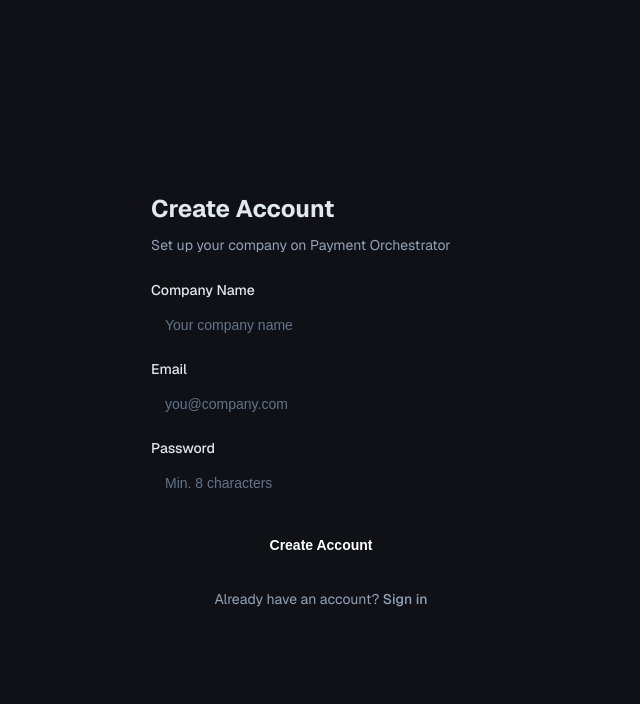
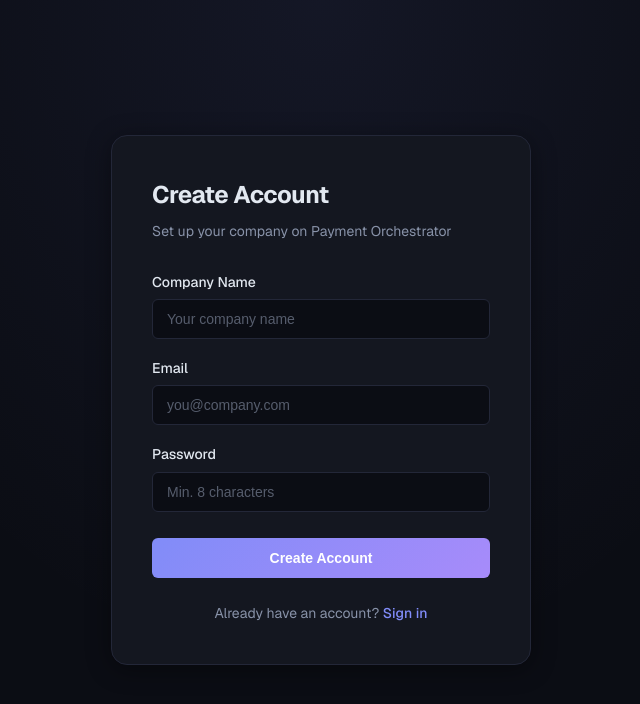
Before and after one commit to fakeplastique/payment-orchestrator, a Next.js app in the folder frontend/: page /signup in a window 1280 px wide. Shown: the top 704 px of the page, without its empty margins (319-959 px from the left). Built offline with nearby package versions, Linux system fonts and the light colour scheme; no server answers.

Commit message:
updating styles

```diff
--- a/frontend/src/app/(auth)/auth.module.scss
+++ b/frontend/src/app/(auth)/auth.module.scss
@@ -3,46 +3,51 @@
   align-items: center;
   justify-content: center;
   min-height: 100vh;
-  background: var(--bg);
+  background: var(--color-bg);
+  background-image:
+    radial-gradient(ellipse at 50% 0%, rgba(129, 140, 248, 0.08) 0%, transparent 60%);
 }
 
 .authForm {
-  background: var(--surface);
-  border: 1px solid var(--border);
-  border-radius: 12px;
+  background: var(--color-surface);
+  border: 1px solid var(--color-border);
+  border-radius: 16px;
   padding: 2.5rem;
   width: 100%;
   max-width: 420px;
+  box-shadow: var(--shadow-lg);
 
   h1 {
-    color: var(--text);
+    color: var(--color-text);
     font-size: 1.5rem;
-    margin-bottom: 0.5rem;
+    font-weight: 700;
+    letter-spacing: -0.02em;
+    margin-bottom: 0.375rem;
   }
 
   p.subtitle {
-    color: var(--text-muted, #94a3b8);
+    color: var(--color-text-muted);
     font-size: 0.875rem;
-    margin-bottom: 1.5rem;
+    margin-bottom: 1.75rem;
   }
 }
 
 .error {
-  background: rgba(239, 68, 68, 0.1);
-  border: 1px solid var(--danger);
-  color: var(--danger);
+  background: rgba(248, 113, 113, 0.08);
+  border: 1px solid rgba(248, 113, 113, 0.3);
+  color: var(--color-danger);
   padding: 0.75rem 1rem;
-  border-radius: 8px;
+  border-radius: var(--radius-sm);
   font-size: 0.875rem;
   margin-bottom: 1rem;
 }
 
 .field {
-  margin-bottom: 1rem;
+  margin-bottom: 1.125rem;
 
   label {
     display: block;
-    color: var(--text);
+    color: var(--color-text);
     font-size: 0.875rem;
     font-weight: 500;
     margin-bottom: 0.375rem;
@@ -50,21 +55,22 @@
 
   input {
     width: 100%;
-    padding: 0.625rem 0.875rem;
-    background: var(--bg);
-    border: 1px solid var(--border);
-    border-radius: 8px;
-    color: var(--text);
+    padding: 0.688rem 0.875rem;
+    background: var(--color-bg);
+    border: 1px solid var(--color-border);
+    border-radius: var(--radius-sm);
+    color: var(--color-text);
     font-size: 0.875rem;
     outline: none;
-    transition: border-color 0.2s;
+    transition: all var(--transition);
 
     &:focus {
-      border-color: var(--primary);
+      border-color: var(--color-primary);
+      box-shadow: 0 0 0 3px rgba(129, 140, 248, 0.15);
     }
 
     &::placeholder {
-      color: var(--text-muted, #64748b);
+      color: rgba(136, 146, 168, 0.6);
     }
   }
 }
@@ -72,34 +78,37 @@
 .submitBtn {
   width: 100%;
   padding: 0.75rem;
-  background: var(--primary);
+  background: linear-gradient(135deg, var(--color-primary), #a78bfa);
   color: #fff;
   border: none;
-  border-radius: 8px;
+  border-radius: var(--radius-sm);
   font-size: 0.875rem;
   font-weight: 600;
   cursor: pointer;
   margin-top: 0.5rem;
-  transition: opacity 0.2s;
+  transition: all var(--transition);
 
   &:hover {
-    opacity: 0.9;
+    filter: brightness(1.1);
+    box-shadow: 0 4px 16px rgba(129, 140, 248, 0.3);
   }
 
   &:disabled {
     opacity: 0.5;
     cursor: not-allowed;
+    filter: none;
+    box-shadow: none;
   }
 }
 
 .footer {
   text-align: center;
   margin-top: 1.5rem;
-  color: var(--text-muted, #94a3b8);
+  color: var(--color-text-muted);
   font-size: 0.875rem;
 
   a {
-    color: var(--primary);
+    color: var(--color-primary);
     text-decoration: none;
     font-weight: 500;
 
--- a/frontend/src/components/layout/Header.module.scss
+++ b/frontend/src/components/layout/Header.module.scss
@@ -4,14 +4,16 @@
   display: flex;
   align-items: center;
   justify-content: space-between;
-  padding: 0 24px;
-  background: var(--color-surface);
+  padding: 0 28px;
+  background: rgba(20, 23, 32, 0.8);
+  backdrop-filter: blur(12px);
   flex-shrink: 0;
 }
 
 .title {
   font-weight: 600;
   font-size: 15px;
+  letter-spacing: -0.01em;
 }
 
 .actions {
@@ -21,26 +23,44 @@
 }
 
 .status {
+  display: flex;
+  align-items: center;
+  gap: 6px;
   color: var(--color-success);
   font-size: 12px;
   font-weight: 500;
+
+  &::before {
+    content: '';
+    width: 6px;
+    height: 6px;
+    border-radius: 50%;
+    background: var(--color-success);
+    box-shadow: 0 0 8px rgba(52, 211, 153, 0.5);
+    animation: pulse 2s ease-in-out infinite;
+  }
+}
+
+@keyframes pulse {
+  0%, 100% { opacity: 1; }
+  50% { opacity: 0.5; }
 }
 
 .userInfo {
   font-size: 13px;
-  color: var(--text-muted, #94a3b8);
+  color: var(--color-text-muted);
   display: flex;
   align-items: center;
   gap: 8px;
 }
 
 .roleBadge {
-  background: var(--primary, #6366f1);
+  background: linear-gradient(135deg, var(--color-primary), #a78bfa);
   color: #fff;
   font-size: 10px;
   font-weight: 600;
   text-transform: uppercase;
-  padding: 2px 8px;
+  padding: 2px 10px;
   border-radius: 10px;
   letter-spacing: 0.5px;
 }
@@ -48,15 +68,17 @@
 .logoutBtn {
   background: transparent;
   border: 1px solid var(--color-border);
-  color: var(--text-muted, #94a3b8);
-  padding: 4px 12px;
-  border-radius: 6px;
+  color: var(--color-text-muted);
+  padding: 5px 14px;
+  border-radius: var(--radius-sm);
   font-size: 12px;
+  font-weight: 500;
   cursor: pointer;
-  transition: all 0.2s;
+  transition: all var(--transition);
 
   &:hover {
-    border-color: var(--danger, #ef4444);
-    color: var(--danger, #ef4444);
+    border-color: var(--color-danger);
+    color: var(--color-danger);
+    background: rgba(248, 113, 113, 0.08);
   }
 }
--- a/frontend/src/components/layout/Header.tsx
+++ b/frontend/src/components/layout/Header.tsx
@@ -10,7 +10,7 @@ export function Header() {
     <header className={styles.header}>
       <span className={styles.title}>Payment Orchestrator</span>
       <div className={styles.actions}>
-        <span className={styles.status}>Live</span>
+        {/* <span className={styles.status}>Live</span> */}
         {user && (
           <>
             <span className={styles.userInfo}>
--- a/frontend/src/components/layout/MasterLayout.module.scss
+++ b/frontend/src/components/layout/MasterLayout.module.scss
@@ -15,5 +15,5 @@
 .content {
   flex: 1;
   overflow-y: auto;
-  padding: 24px;
+  padding: 28px 32px;
 }
--- a/frontend/src/components/ui/KpiCard.module.scss
+++ b/frontend/src/components/ui/KpiCard.module.scss
@@ -2,37 +2,60 @@
   background: var(--color-surface);
   border: 1px solid var(--color-border);
   border-radius: var(--radius);
-  padding: 20px;
+  padding: 22px;
+  transition: all var(--transition);
+  position: relative;
+  overflow: hidden;
+
+  &:hover {
+    border-color: rgba(255, 255, 255, 0.08);
+    transform: translateY(-1px);
+    box-shadow: var(--shadow-card);
+  }
 }
 
 .success {
   border-left: 3px solid var(--color-success);
+
+  .value {
+    color: var(--color-success);
+  }
 }
 
 .danger {
   border-left: 3px solid var(--color-danger);
+
+  .value {
+    color: var(--color-danger);
+  }
 }
 
 .warning {
   border-left: 3px solid var(--color-warning);
+
+  .value {
+    color: var(--color-warning);
+  }
 }
 
 .label {
-  font-size: 12px;
+  font-size: 11px;
   color: var(--color-text-muted);
   text-transform: uppercase;
-  letter-spacing: 0.05em;
-  margin-bottom: 8px;
+  letter-spacing: 0.06em;
+  font-weight: 500;
+  margin-bottom: 10px;
 }
 
 .value {
-  font-size: 28px;
+  font-size: 30px;
   font-weight: 700;
   line-height: 1;
+  letter-spacing: -0.02em;
 }
 
 .sub {
   font-size: 12px;
   color: var(--color-text-muted);
-  margin-top: 6px;
+  margin-top: 8px;
 }
--- a/frontend/src/styles/globals.scss
+++ b/frontend/src/styles/globals.scss
@@ -1,16 +1,22 @@
 :root {
-  --color-bg: #0f1117;
-  --color-surface: #1a1d27;
-  --color-border: #2a2d3e;
+  --color-bg: #0b0d14;
+  --color-surface: #141720;
+  --color-surface-hover: #1a1e2e;
+  --color-border: #232738;
   --color-text: #e2e8f0;
-  --color-text-muted: #94a3b8;
-  --color-primary: #6366f1;
-  --color-success: #22c55e;
-  --color-danger: #ef4444;
-  --color-warning: #f59e0b;
-  --sidebar-width: 240px;
-  --header-height: 60px;
-  --radius: 8px;
+  --color-text-muted: #8892a8;
+  --color-primary: #818cf8;
+  --color-primary-dim: rgba(129, 140, 248, 0.12);
+  --color-success: #34d399;
+  --color-danger: #f87171;
+  --color-warning: #fbbf24;
+  --sidebar-width: 250px;
+  --header-height: 56px;
+  --radius: 10px;
+  --radius-sm: 6px;
+  --shadow-card: 0 1px 3px rgba(0, 0, 0, 0.3), 0 1px 2px rgba(0, 0, 0, 0.2);
+  --shadow-lg: 0 4px 24px rgba(0, 0, 0, 0.4);
+  --transition: 0.2s cubic-bezier(0.4, 0, 0.2, 1);
 }
 
 *,
@@ -21,12 +27,38 @@
   padding: 0;
 }
 
+html {
+  -webkit-font-smoothing: antialiased;
+  -moz-osx-font-smoothing: grayscale;
+}
+
 body {
   font-family: 'Geist', system-ui, -apple-system, sans-serif;
   background-color: var(--color-bg);
   color: var(--color-text);
   font-size: 14px;
-  line-height: 1.5;
+  line-height: 1.6;
+}
+
+::selection {
+  background: rgba(129, 140, 248, 0.3);
+  color: #fff;
+}
+
+/* Scrollbar */
+::-webkit-scrollbar {
+  width: 6px;
+  height: 6px;
+}
+::-webkit-scrollbar-track {
+  background: transparent;
+}
+::-webkit-scrollbar-thumb {
+  background: rgba(255, 255, 255, 0.08);
+  border-radius: 3px;
+  &:hover {
+    background: rgba(255, 255, 255, 0.14);
+  }
 }
 
 a {
@@ -34,6 +66,7 @@ a {
   text-decoration: none;
 }
 
+/* Tables */
 table {
   width: 100%;
   border-collapse: collapse;
@@ -42,7 +75,7 @@ table {
 th,
 td {
   text-align: left;
-  padding: 10px 12px;
+  padding: 12px 16px;
   border-bottom: 1px solid var(--color-border);
 }
 
@@ -50,15 +83,26 @@ th {
   font-size: 11px;
   font-weight: 600;
   text-transform: uppercase;
-  letter-spacing: 0.05em;
+  letter-spacing: 0.06em;
   color: var(--color-text-muted);
-  background: var(--color-surface);
+  background: rgba(255, 255, 255, 0.02);
+  white-space: nowrap;
 }
 
 td {
   font-size: 13px;
 }
 
+tbody tr {
+  transition: background var(--transition);
+}
+
 tbody tr:hover {
-  background: rgba(255, 255, 255, 0.02);
+  background: rgba(255, 255, 255, 0.03);
 }
+
+/* Focus styles */
+:focus-visible {
+  outline: 2px solid var(--color-primary);
+  outline-offset: 2px;
+}
```
Also changed, not shown: frontend/src/app/(app)/dashboard/dashboard.module.scss (+13 -7 lines), frontend/src/app/(app)/transactions/transactions.module.scss (+10 -4 lines), frontend/src/components/layout/Sidebar.module.scss (+27 -8 lines), frontend/src/components/ui/Badge.module.scss (+34 -14 lines).
